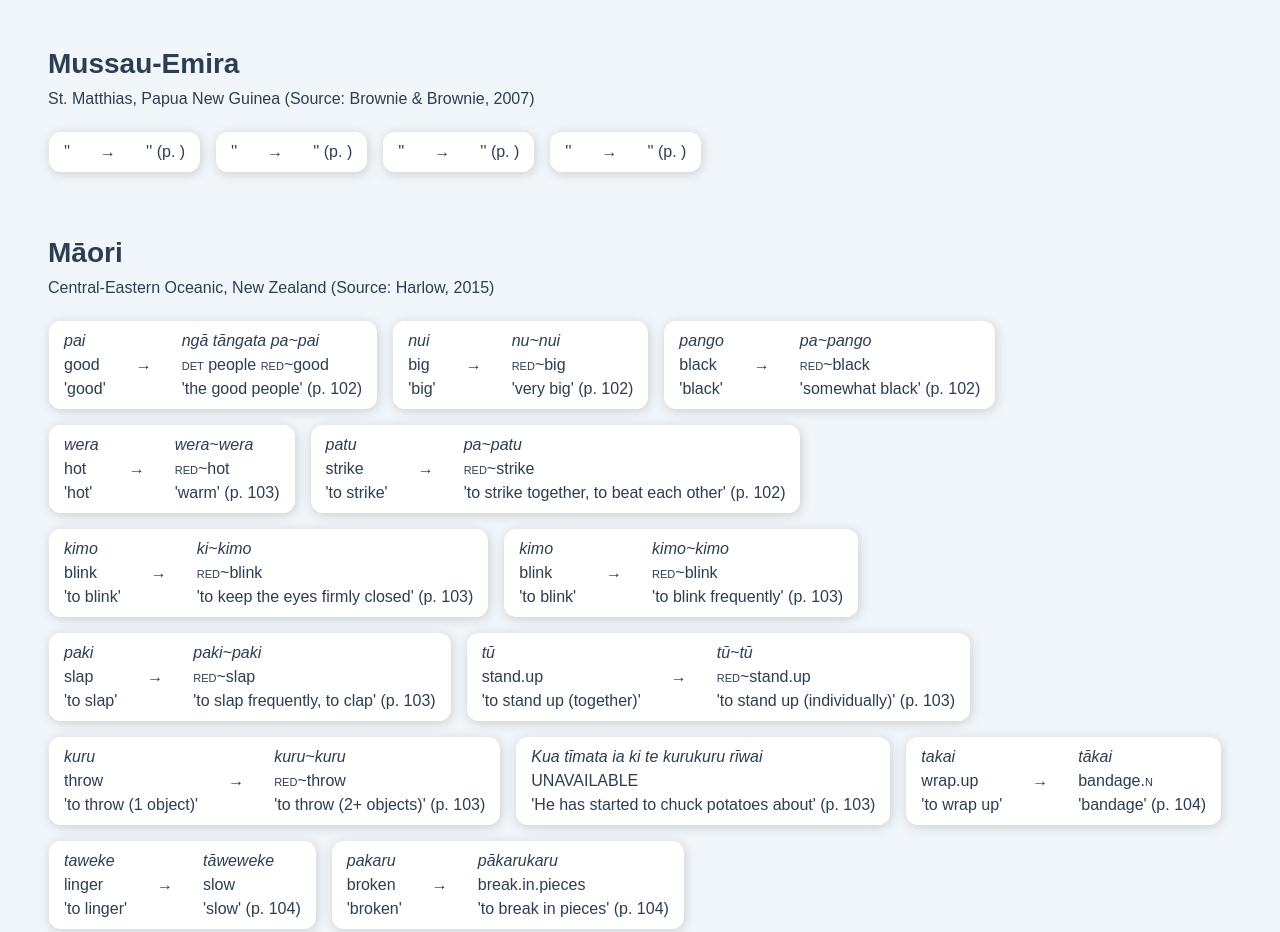
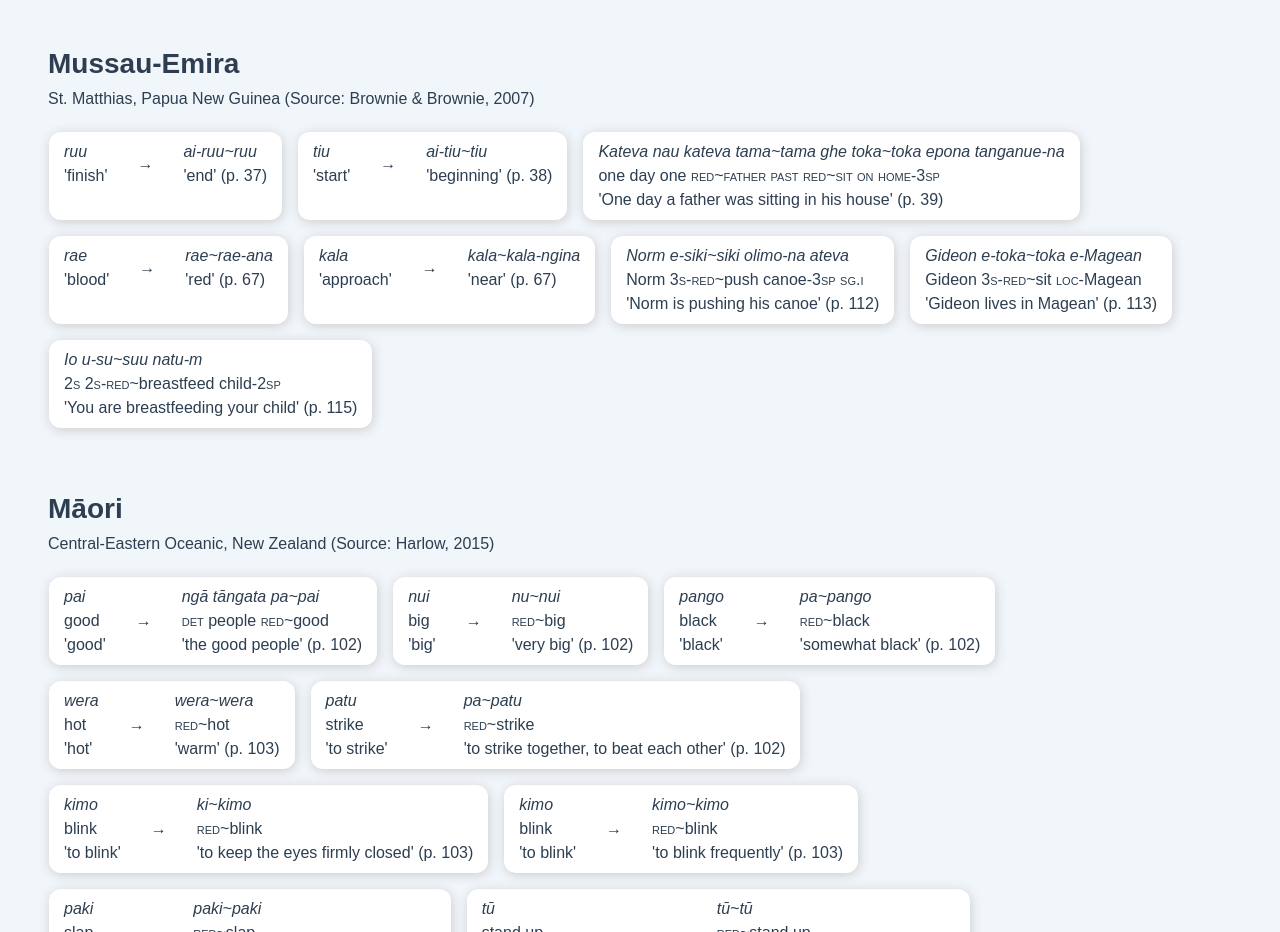
Before and after one commit to frankkulak/research-db, a Vue app: page / in a window 1280 px wide. Shown: the part 2320-3252 px from the top of the page. Built offline with nearby package versions, Linux system fonts and the light colour scheme.

Commit message:
Mussau-Emira data.

```diff
--- a/src/modules/Data.js
+++ b/src/modules/Data.js
@@ -975,59 +975,135 @@ export const OceanicLanguages = [
         region: "Papua New Guinea",
         reduplication: [
             {
-                form: "",
-                gloss: "",
-                translation: "",
-                control: {
-                    form: "",
-                    gloss: "",
-                    translation: "",
-                },
-                page: "",
-                tags: [
-                    "",
-                ]
-            },
-            {
-                form: "",
-                gloss: "",
-                translation: "",
-                control: {
-                    form: "",
-                    gloss: "",
-                    translation: "",
-                },
-                page: "",
-                tags: [
-                    "",
-                ]
-            },
-            {
-                form: "",
-                gloss: "",
-                translation: "",
-                control: {
-                    form: "",
-                    gloss: "",
-                    translation: "",
-                },
-                page: "",
-                tags: [
-                    "",
-                ]
-            },
-            {
-                form: "",
-                gloss: "",
-                translation: "",
-                control: {
-                    form: "",
-                    gloss: "",
-                    translation: "",
-                },
-                page: "",
-                tags: [
-                    "",
+                form: "ai-ruu~ruu",
+                gloss: "",
+                translation: "end",
+                control: {
+                    form: "ruu",
+                    gloss: "",
+                    translation: "finish",
+                },
+                page: "37",
+                tags: [
+                    "verb",
+                    "derivation",
+                    "to noun",
+                    "total",
+                    "affixation"
+                ]
+            },
+            {
+                form: "ai-tiu~tiu",
+                gloss: "",
+                translation: "beginning",
+                control: {
+                    form: "tiu",
+                    gloss: "",
+                    translation: "start",
+                },
+                page: "38",
+                tags: [
+                    "verb",
+                    "derivation",
+                    "to noun",
+                    "total",
+                    "affixation"
+                ]
+            },
+            {
+                form: "Kateva nau kateva tama~tama ghe toka~toka epona tanganue-na",
+                gloss: "one day one <span>red<span>~father <span>past<span> <span>red<span>~sit on home-<span>3sp</span>",
+                translation: "One day a father was sitting in his house",
+                control: null,
+                page: "39",
+                tags: [
+                    "noun",
+                    "inflection",
+                    "indefinite possession",
+                    "total",
+                    "verb",
+                    "aspect",
+                    "progressive",
+                ]
+            },
+            {
+                form: "rae~rae-ana",
+                gloss: "",
+                translation: "red",
+                control: {
+                    form: "rae",
+                    gloss: "",
+                    translation: "blood",
+                },
+                page: "67",
+                tags: [
+                    "color",
+                    "noun",
+                    "to adjective",
+                    "total",
+                    "affixation"
+                ]
+            },
+            {
+                form: "kala~kala-ngina",
+                gloss: "",
+                translation: "near",
+                control: {
+                    form: "kala",
+                    gloss: "",
+                    translation: "approach",
+                },
+                page: "67",
+                tags: [
+                    "verb",
+                    "derivation",
+                    "to adjective",
+                    "total",
+                    "affixation"
+                ]
+            },
+            {
+                form: "Norm e-siki~siki olimo-na ateva",
+                gloss: "Norm <span>3s</span>-<span>red</span>~push canoe-<span>3sp</span> <span>sg.i</span>",
+                translation: "Norm is pushing his canoe",
+                control: null,
+                page: "112",
+                tags: [
+                    "verb",
+                    "inflection",
+                    "aspect",
+                    "progressive",
+                    "continuous",
+                    "total"
+                ]
+            },
+            {
+                form: "Gideon e-toka~toka e-Magean",
+                gloss: "Gideon <span>3s</span>-<span>red</span>~sit <span>loc</span>-Magean",
+                translation: "Gideon lives in Magean",
+                control: null,
+                page: "113",
+                tags: [
+                    "verb",
+                    "inflection",
+                    "aspect",
+                    "habitual",
+                    "total"
+                ]
+            },
+            {
+                form: "Io u-su~suu natu-m",
+                gloss: "<span>2s</span> <span>2s</span>-<span>red</span>~breastfeed child-<span>2sp</span>",
+                translation: "You are breastfeeding your child",
+                control: null,
+                page: "115",
+                tags: [
+                    "verb",
+                    "inflection",
+                    "partial",
+                    "initial",
+                    "monosyllabic",
+                    "intransitive"
                 ]
             },
         ]
```
